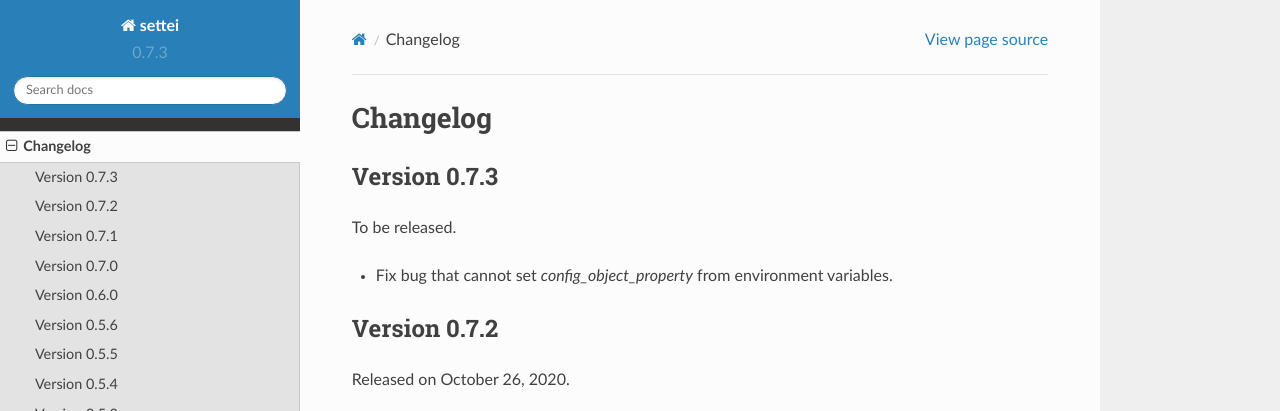
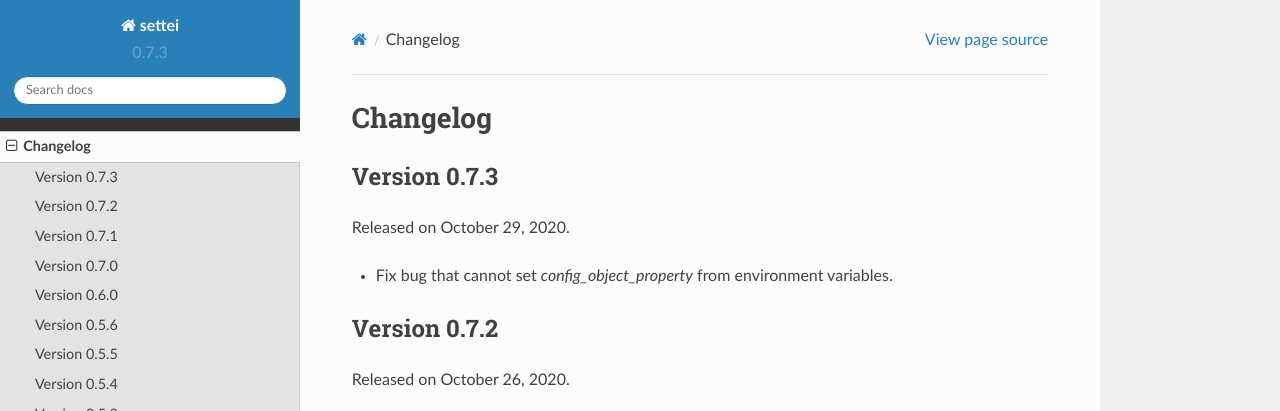
Before and after one commit to spoqa/settei, a Sphinx documentation site: the page built from docs/changes.rst, in a window 1280 px wide and 900 px high. Shown: the top 411 px of the window. Built offline with Sphinx 7.4.7 and the Read the Docs theme 2.0.0, drawn with Linux system fonts in a browser that asks for light colours.

Commit message:
Release 0.7.3

```diff
--- a/docs/changes.rst
+++ b/docs/changes.rst
@@ -4,7 +4,7 @@ Changelog
 Version 0.7.3
 -------------
 
-To be released.
+Released on October 29, 2020.
 
 - Fix bug that cannot set `config_object_property` from environment variables.
 
```
